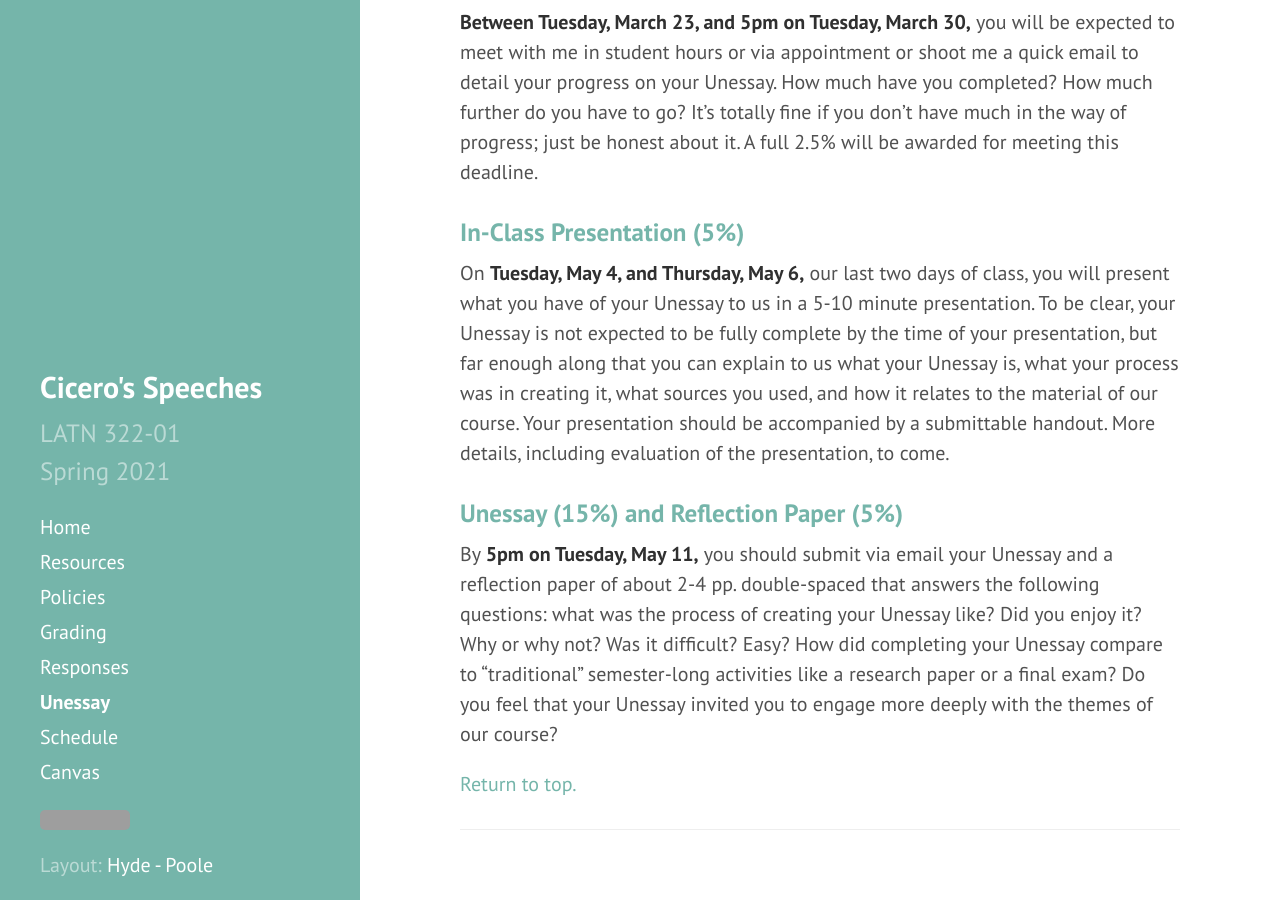
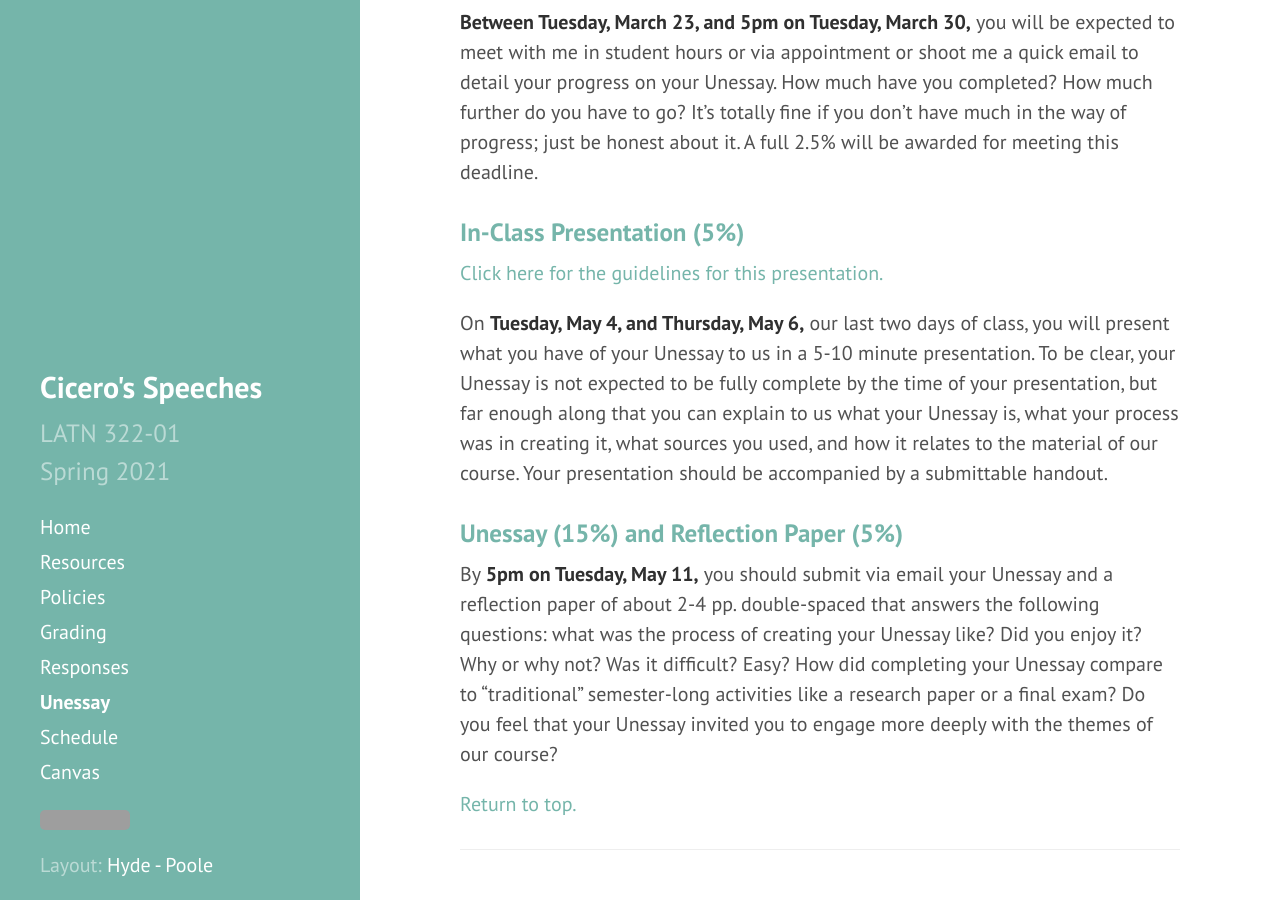
Before and after one commit to DLibatique/LATN322-S21, a Jekyll site: the page built from _pages/unessay.md, in a window 1280 px wide and 900 px high, scrolled down 6318 px. Built offline with Jekyll 4.4.1, drawn with Linux system fonts in a browser that asks for light colours; grey boxes are pictures that could not be loaded.

Commit message:
added presentation guidelines links

```diff
--- a/_pages/unessay.md
+++ b/_pages/unessay.md
@@ -121,7 +121,9 @@ By **5pm on Thursday, March 4,** you should submit via Canvas a formal proposal
 **Between Tuesday, March 23, and 5pm on Tuesday, March 30,** you will be expected to meet with me in student hours or via appointment or shoot me a quick email to detail your progress on your Unessay. How much have you completed? How much further do you have to go? It’s totally fine if you don’t have much in the way of progress; just be honest about it. A full 2.5% will be awarded for meeting this deadline.
 
 ### In-Class Presentation (5%)
-On **Tuesday, May 4, and Thursday, May 6,** our last two days of class, you will present what you have of your Unessay to us in a 5-10 minute presentation. To be clear, your Unessay is not expected to be fully complete by the time of your presentation, but far enough along that you can explain to us what your Unessay is, what your process was in creating it, what sources you used, and how it relates to the material of our course. Your presentation should be accompanied by a submittable handout. More details, including evaluation of the presentation, to come.
+[Click here for the guidelines for this presentation.](https://docs.google.com/document/d/1FTz3Of-kiKRBWt0jK7bDiaFiVaIMt-wOiLRQohTj2AM/edit?usp=sharing)
+
+On **Tuesday, May 4, and Thursday, May 6,** our last two days of class, you will present what you have of your Unessay to us in a 5-10 minute presentation. To be clear, your Unessay is not expected to be fully complete by the time of your presentation, but far enough along that you can explain to us what your Unessay is, what your process was in creating it, what sources you used, and how it relates to the material of our course. Your presentation should be accompanied by a submittable handout.
 
 ### Unessay (15%) and Reflection Paper (5%)
 By **5pm on Tuesday, May 11,** you should submit via email your Unessay and a reflection paper of about 2-4 pp. double-spaced that answers the following questions: what was the process of creating your Unessay like? Did you enjoy it? Why or why not? Was it difficult? Easy? How did completing your Unessay compare to “traditional” semester-long activities like a research paper or a final exam? Do you feel that your Unessay invited you to engage more deeply with the themes of our course?
```
